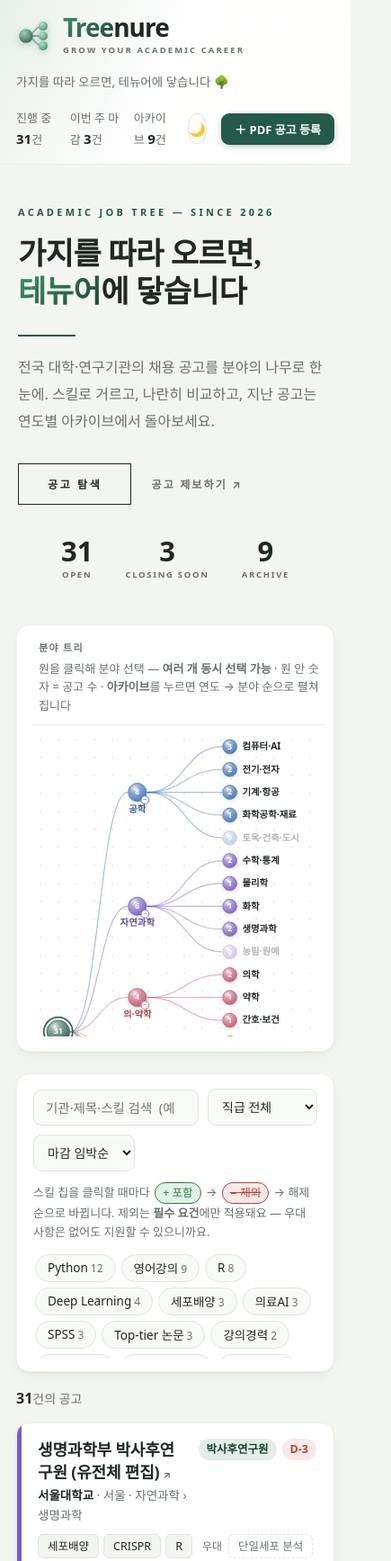
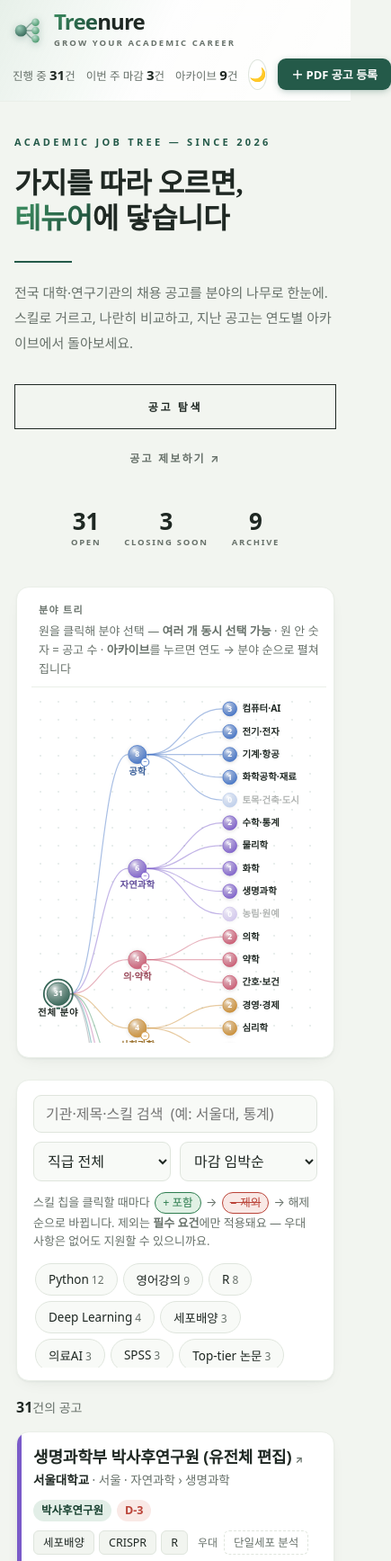
Before and after one commit to ckim-test/treenure, a plain HTML site: page index.html in a window 390 px wide. Shown: the top 1735 px of the page at 90% size, 435 px wide, since content can reach past the window. Drawn offline with Linux system fonts and the light colour scheme.

Commit message:
모바일 버전 구축
viewport 메타 추가(모바일 렌더링의 전제 — 기존엔 데스크톱 축소판),
트리 위 세로 스와이프 스크롤 허용(touch-action pan-y), 폰(≤600px)
브레이크포인트 신설: 헤더 2단 재배치·태그라인 숨김, 히어로 CTA
전폭 스택, 검색/셀렉트 16px(iOS 포커스 줌 방지), 칩 터치 타깃
확대, 카드·모달·트레이·푸터 여백 조정, 통계 줄바꿈 방지.

Co-Authored-By: Claude Fable 5 <noreply@anthropic.com>

```diff
--- a/index.html
+++ b/index.html
@@ -1,4 +1,5 @@
 <meta charset="utf-8">
+<meta name="viewport" content="width=device-width, initial-scale=1">
 <meta name="color-scheme" content="light dark">
 <title>Treenure — 학술채용 트리 탐색</title>
 <style>
@@ -96,6 +97,7 @@
   .wm-sub{font-size:9.5px;font-weight:700;letter-spacing:.22em;color:var(--sub);margin-top:4px}
   .tagline{color:var(--sub);font-size:13.5px}
   .hstats{margin-left:auto;display:flex;gap:16px;font-size:13px;color:var(--sub);align-items:center}
+  .hstats span{white-space:nowrap}
   .hstats b{color:var(--ink);font-variant-numeric:tabular-nums;font-size:15px}
   #themeBtn{width:34px;height:34px;border-radius:50%;border:1px solid var(--line);
     background:var(--panel);font-size:15px;line-height:1;display:grid;place-items:center;
@@ -155,7 +157,7 @@
   #treeScroll{overflow:auto;max-height:calc(100vh - 240px);border-radius:10px;
               background-image:radial-gradient(var(--tree-dot) 1.1px, transparent 1.1px);
               background-size:20px 20px}   /* 도트 그리드 = 조작 가능한 캔버스라는 신호 */
-  #treeSvg{touch-action:none;width:100%;height:auto;display:block}
+  #treeSvg{touch-action:pan-y;width:100%;height:auto;display:block}
   #treeSvg text{font-family:var(--sans);user-select:none;-webkit-user-select:none}
   /* 라벨: 테마 대응 기본색 + 배경(도트 그리드) 위 가독성을 위한 헤일로 */
   #treeSvg .nlabel{fill:var(--ink);
@@ -358,11 +360,38 @@
     #hero{grid-template-columns:1fr;padding:44px 20px 32px;gap:16px}
     .hero-vert,.hero-art svg{display:none}
     .hero-stats{justify-content:flex-start;margin-top:18px}
-    main{grid-template-columns:1fr}
+    main{grid-template-columns:1fr;padding:16px 18px}
     #treePanel{position:static}
-    #treeScroll{max-height:340px}
-    header{padding:16px 18px}
-    main{padding:16px 18px}
+    #treeScroll{max-height:46vh}
+    header{padding:14px 18px}
+  }
+  /* ── 폰 (≤600px) ────────────────────── */
+  @media (max-width:600px){
+    header{gap:10px;padding:12px 14px}
+    .tagline{display:none}
+    .wordmark{font-size:24px}
+    .logomark{width:34px;height:34px}
+    #themeBtn{margin-left:auto}
+    .hstats{order:5;width:100%;margin-left:0;gap:12px;font-size:12.5px}
+    #hero{padding:36px 16px 26px}
+    #hero h1{font-size:clamp(28px,8.2vw,34px)}
+    .hero-desc{font-size:15px}
+    .hero-cta{flex-direction:column;align-items:stretch;gap:10px}
+    .btn-outline{width:100%;padding:15px 0;text-align:center}
+    .btn-ghost{text-align:center}
+    .hero-stats{gap:26px}
+    .hero-stats b{font-size:26px}
+    .deck-row select{flex:1}
+    .deck-row input[type=search],.deck-row select,.finput{font-size:16px} /* iOS 포커스 줌 방지 */
+    .chip{padding:7px 14px}                                              /* 터치 타깃 확대 */
+    .card{padding:15px 14px 13px 18px}
+    .card-top{flex-wrap:wrap}
+    .card-foot{flex-wrap:wrap;gap:8px}
+    #overlay,#ingest{padding:14px 10px}
+    #cmpBox,#ingestBox{padding:20px 16px}
+    #tray{padding:10px 12px;gap:8px}
+    #cmpBtn{padding:9px 14px;font-size:13.5px}
+    footer{flex-wrap:wrap;gap:8px 16px;padding:20px 16px 32px}
   }
   @media (prefers-reduced-motion:reduce){ *{transition:none!important} }
 </style>
```
